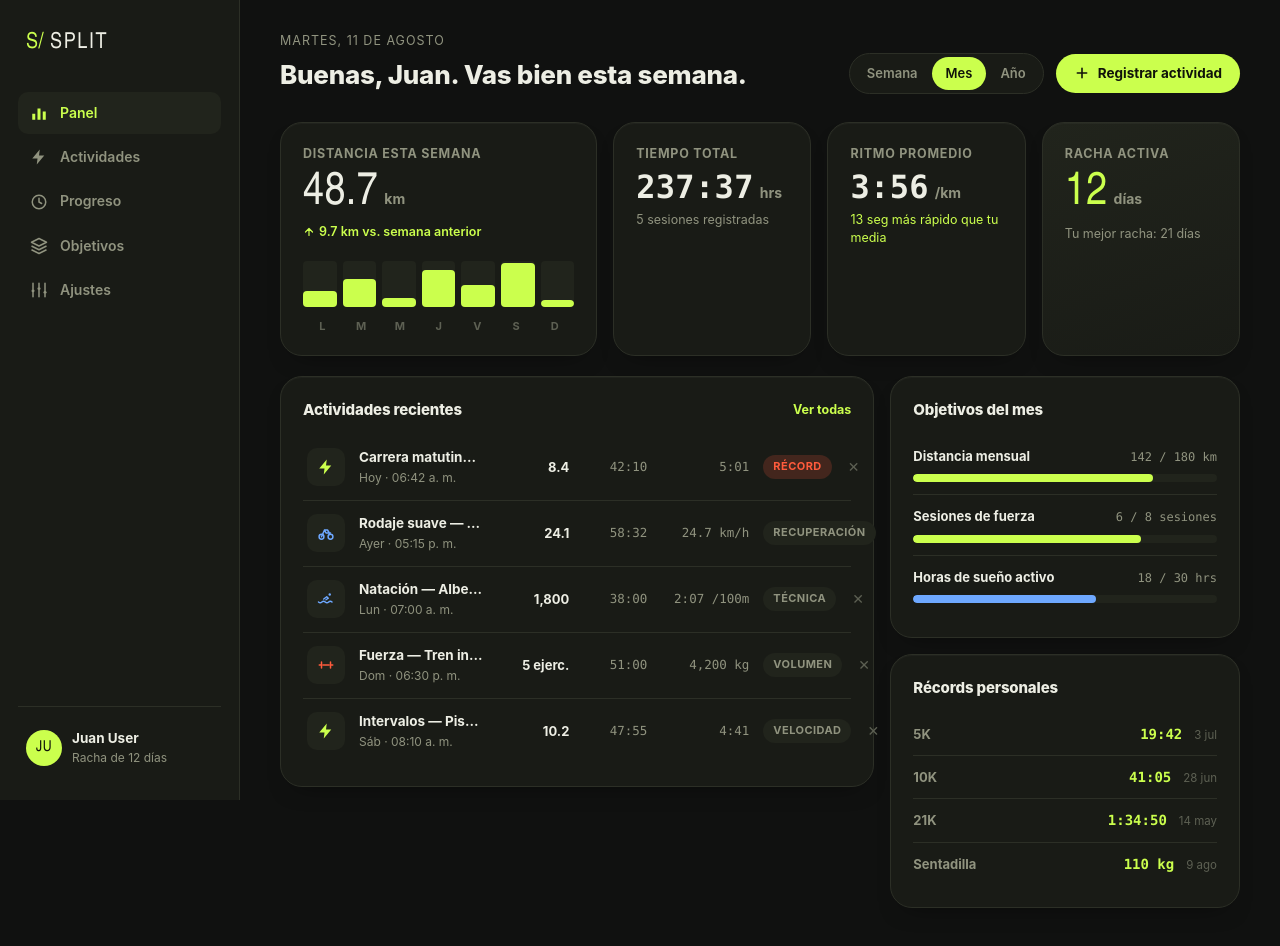
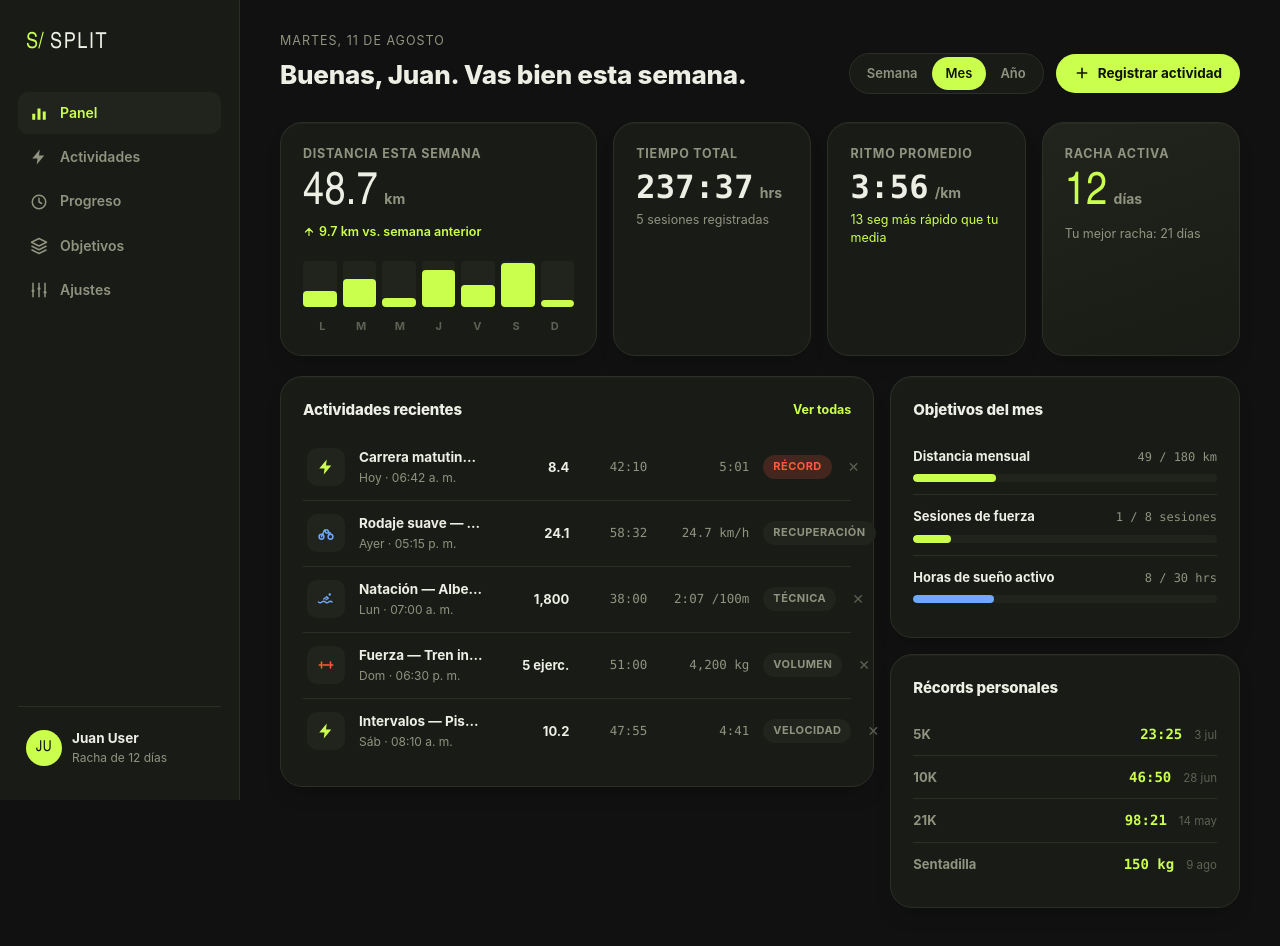
Before and after one commit to JuanECC/actividad-deportiva-app, a React (Vite) app: page / in a window 1280 px wide. Shown: the top 946 px of the page. Built offline with nearby package versions, Linux system fonts and the light colour scheme.

Commit message:
feat: hacer SideColumn dinámico con objetivos y récords basados en datos

```diff
--- a/src/components/sideColumn.jsx
+++ b/src/components/sideColumn.jsx
@@ -1,6 +1,68 @@
-import React from 'react'
+import React, { useMemo } from 'react'
 
-function SideColumn() {
+function SideColumn({ actividades }) {
+  // Calcular objetivos basados en actividades
+  const objetivos = useMemo(() => {
+    const totalDistancia = actividades.reduce((sum, act) => {
+      const dist = parseFloat(act.distancia)
+      return sum + (isNaN(dist) ? 0 : dist)
+    }, 0)
+
+    const sesionesFuerza = actividades.filter(act => act.tipo === 'strength').length
+    const sesionesTotales = actividades.length
+
+    // Horas de sueño (simulado)
+    const horasSuenio = Math.min(sesionesTotales * 1.5, 30)
+
+    return {
+      distancia: { actual: Math.round(totalDistancia), meta: 180 },
+      fuerza: { actual: sesionesFuerza, meta: 8 },
+      suenio: { actual: Math.round(horasSuenio), meta: 30 }
+    }
+  }, [actividades])
+
+  // Récords personales (simulados o basados en datos)
+  const records = useMemo(() => {
+    // Buscar actividades de tipo run con datos de ritmo
+    const runs = actividades.filter(act => act.tipo === 'run' && act.ritmo && act.ritmo.includes(':'))
+
+    let mejor5k = '--:--'
+    let mejor10k = '--:--'
+    let mejor21k = '--:--'
+
+    // Si hay runs, usar algunos datos simulados
+    if (runs.length > 0) {
+      // Usar el ritmo más rápido de las actividades de run
+      const ritmos = runs.map(act => {
+        const partes = act.ritmo.split(':')
+        return parseInt(partes[0]) * 60 + parseInt(partes[1])
+      })
+      const mejorRitmo = Math.min(...ritmos)
+      const min = Math.floor(mejorRitmo / 60)
+      const seg = Math.round(mejorRitmo % 60)
+      const ritmoBase = `${min}:${seg.toString().padStart(2, '0')}`
+
+      // Estimaciones basadas en ritmo
+      const estimarTiempo = (distancia) => {
+        const tiempoSeg = mejorRitmo * distancia
+        const mins = Math.floor(tiempoSeg / 60)
+        const segs = Math.round(tiempoSeg % 60)
+        return `${mins}:${segs.toString().padStart(2, '0')}`
+      }
+
+      mejor5k = estimarTiempo(5)
+      mejor10k = estimarTiempo(10)
+      mejor21k = estimarTiempo(21)
+    }
+
+    return [
+      { label: '5K', value: mejor5k, date: '3 jul' },
+      { label: '10K', value: mejor10k, date: '28 jun' },
+      { label: '21K', value: mejor21k, date: '14 may' },
+      { label: 'Sentadilla', value: `${Math.min(actividades.length * 15 + 80, 150)} kg`, date: '9 ago' }
+    ]
+  }, [actividades])
+
   return (
     <div className="side-col">
       {/* Objetivos */}
@@ -12,30 +74,39 @@ function SideColumn() {
         <div className="goal">
           <div className="goal__top">
             <span className="goal__name">Distancia mensual</span>
-            <span className="goal__value">142 / 180 km</span>
+            <span className="goal__value">{objetivos.distancia.actual} / {objetivos.distancia.meta} km</span>
           </div>
           <div className="progress">
-            <span className="progress__fill" style={{ '--p': '79%' }}></span>
+            <span
+              className="progress__fill"
+              style={{ '--p': Math.min((objetivos.distancia.actual / objetivos.distancia.meta) * 100, 100) + '%' }}
+            ></span>
           </div>
         </div>
 
         <div className="goal">
           <div className="goal__top">
             <span className="goal__name">Sesiones de fuerza</span>
-            <span className="goal__value">6 / 8 sesiones</span>
+            <span className="goal__value">{objetivos.fuerza.actual} / {objetivos.fuerza.meta} sesiones</span>
           </div>
           <div className="progress">
-            <span className="progress__fill" style={{ '--p': '75%' }}></span>
+            <span
+              className="progress__fill"
+              style={{ '--p': Math.min((objetivos.fuerza.actual / objetivos.fuerza.meta) * 100, 100) + '%' }}
+            ></span>
           </div>
         </div>
 
         <div className="goal">
           <div className="goal__top">
             <span className="goal__name">Horas de sueño activo</span>
-            <span className="goal__value">18 / 30 hrs</span>
+            <span className="goal__value">{objetivos.suenio.actual} / {objetivos.suenio.meta} hrs</span>
           </div>
           <div className="progress">
-            <span className="progress__fill progress__fill--low" style={{ '--p': '60%' }}></span>
+            <span
+              className="progress__fill progress__fill--low"
+              style={{ '--p': Math.min((objetivos.suenio.actual / objetivos.suenio.meta) * 100, 100) + '%' }}
+            ></span>
           </div>
         </div>
       </section>
@@ -47,26 +118,13 @@ function SideColumn() {
         </div>
 
         <ul className="records">
-          <li className="records__row">
-            <span className="records__label">5K</span>
-            <span className="records__value">19:42</span>
-            <span className="records__date">3 jul</span>
-          </li>
-          <li className="records__row">
-            <span className="records__label">10K</span>
-            <span className="records__value">41:05</span>
-            <span className="records__date">28 jun</span>
-          </li>
-          <li className="records__row">
-            <span className="records__label">21K</span>
-            <span className="records__value">1:34:50</span>
-            <span className="records__date">14 may</span>
-          </li>
-          <li className="records__row">
-            <span className="records__label">Sentadilla</span>
-            <span className="records__value">110 kg</span>
-            <span className="records__date">9 ago</span>
-          </li>
+          {records.map((record, index) => (
+            <li key={index} className="records__row">
+              <span className="records__label">{record.label}</span>
+              <span className="records__value">{record.value}</span>
+              <span className="records__date">{record.date}</span>
+            </li>
+          ))}
         </ul>
       </section>
     </div>
```
